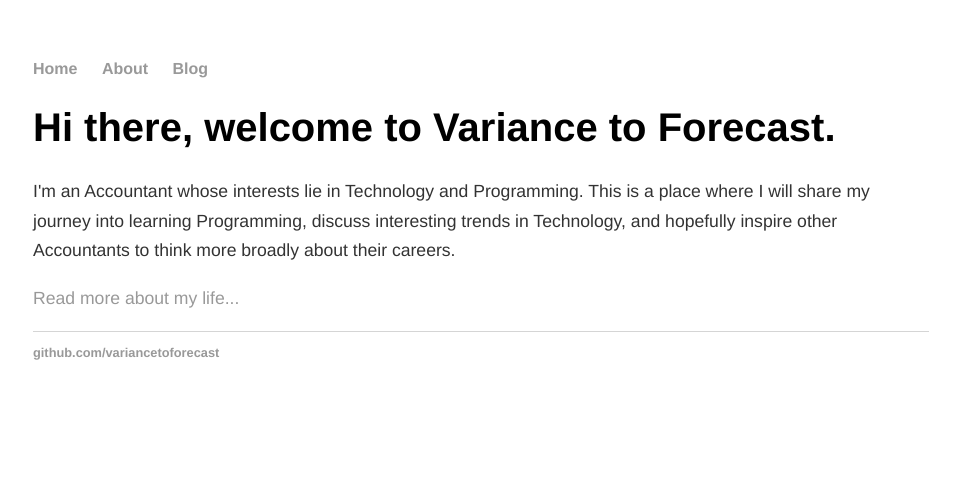
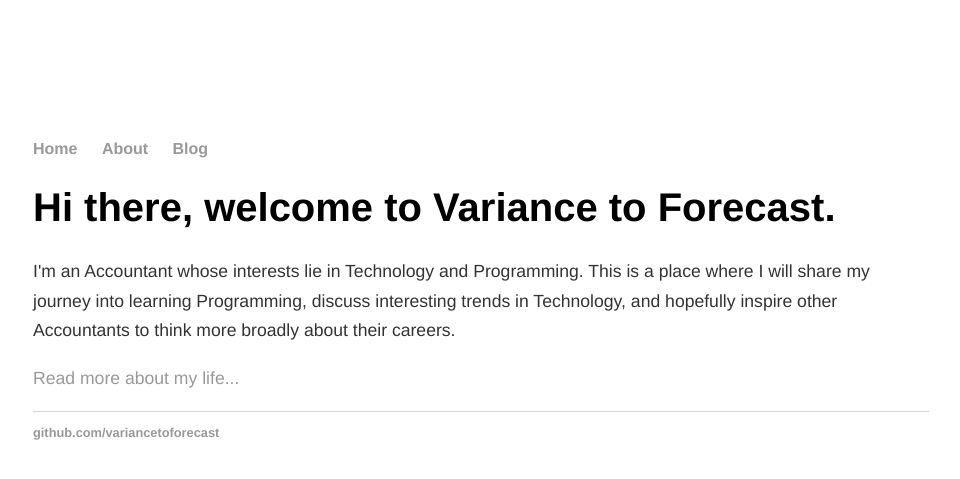
Before and after one commit to variancetoforecast/variancetoforecast.github.io, a Jekyll site: the page built from index.html, in a window 1280 px wide. Shown: the top 479 px of the page, without its empty margins (159-1119 px from the left). Built offline with Jekyll 4.4.1, drawn with Linux system fonts in a browser that asks for light colours.

Commit message:
Update main.css

```diff
--- a/css/main.css
+++ b/css/main.css
@@ -1,5 +1,5 @@
 body {
-    margin: 60px auto;
+    margin: 140px auto;
     width: 70%;
 }
 nav ul, footer ul {
```
